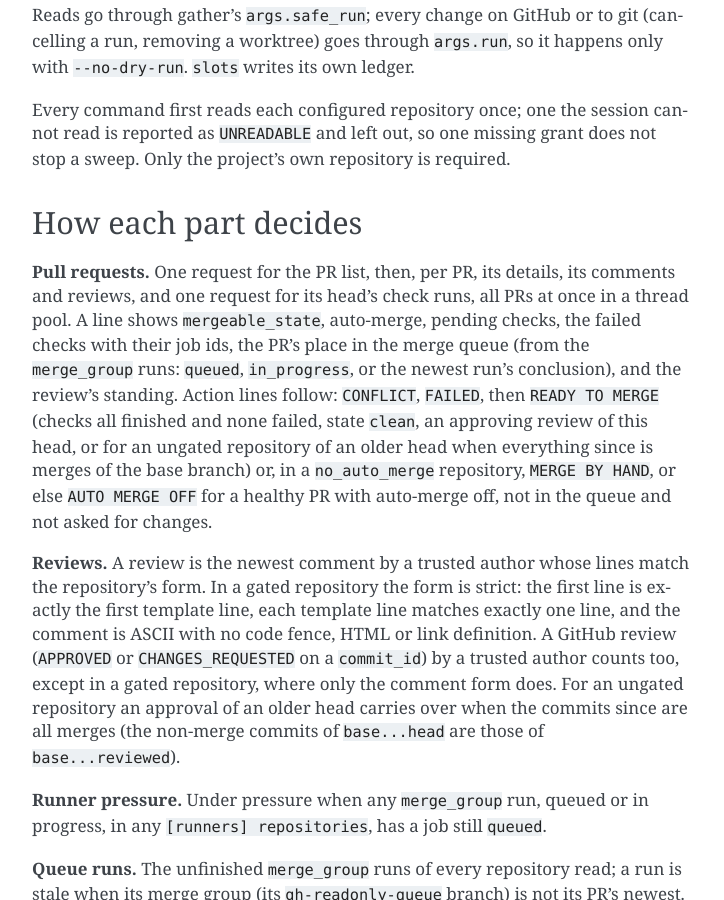
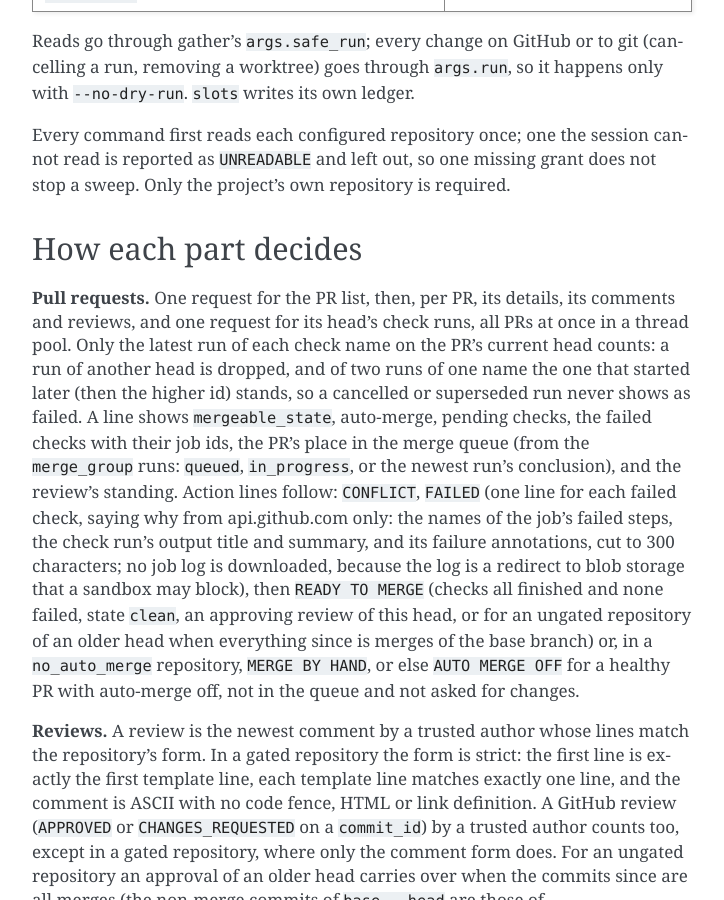
Before and after one commit to dev-skill-up/pitboss, a Sphinx documentation site: the page built from doc/design.rst, in a window 1280 px wide and 900 px high, scrolled down 4686 px. Shown: the whole window, without its empty margins (388-1112 px from the left). Built offline with Sphinx 7.4.7, drawn with Linux system fonts in a browser that asks for light colours; some of the changed text lies outside the part shown.

Commit message:
Document the latest-run rule and the FAILED line's reasons in design.rst
Co-Authored-By: Claude Sonnet 5.5 <noreply@anthropic.com>
Claude-Session: https://claude.ai/code/session_01HwLsLqpK11q86JDdqHKAzP

```diff
--- a/doc/design.rst
+++ b/doc/design.rst
@@ -88,8 +88,9 @@ and changed:
 
 Nothing else in the code is a choice: the merge-queue branch shape
 (``gh-readonly-queue/<base>/pr-<n>-<sha>``), the check-run conclusions that
-count as failed (``failure``, ``cancelled``, ``timed_out``,
-``action_required``, ``startup_failure``), the dequeue reasons and
+count as failed (``failure``, ``timed_out``, ``action_required``,
+``startup_failure``; a ``cancelled``, ``skipped`` or ``neutral`` run is not
+one, since a concurrency group cancels the run it supersedes), the dequeue reasons and
 ``mergeable_state`` values are GitHub's.
 
 The configuration file
@@ -164,11 +165,18 @@ How each part decides
 
 **Pull requests.** One request for the PR list, then, per PR, its details,
 its comments and reviews, and one request for its head's check runs, all PRs
-at once in a thread pool. A line shows ``mergeable_state``, auto-merge,
+at once in a thread pool. Only the latest run of each check name on the PR's
+current head counts: a run of another head is dropped, and of two runs of one
+name the one that started later (then the higher id) stands, so a cancelled
+or superseded run never shows as failed. A line shows ``mergeable_state``, auto-merge,
 pending checks, the failed checks with their job ids, the PR's place in the
 merge queue (from the ``merge_group`` runs: ``queued``, ``in_progress``, or
 the newest run's conclusion), and the review's standing. Action lines follow:
-``CONFLICT``, ``FAILED``, then ``READY TO MERGE`` (checks all finished and
+``CONFLICT``, ``FAILED`` (one line for each failed check, saying why from
+api.github.com only: the names of the job's failed steps, the check run's
+output title and summary, and its failure annotations, cut to 300 characters;
+no job log is downloaded, because the log is a redirect to blob storage that a
+sandbox may block), then ``READY TO MERGE`` (checks all finished and
 none failed, state ``clean``, an approving review of this head, or for an
 ungated repository of an older head when everything since is merges of the
 base branch) or, in a ``no_auto_merge`` repository, ``MERGE BY HAND``, or
```
